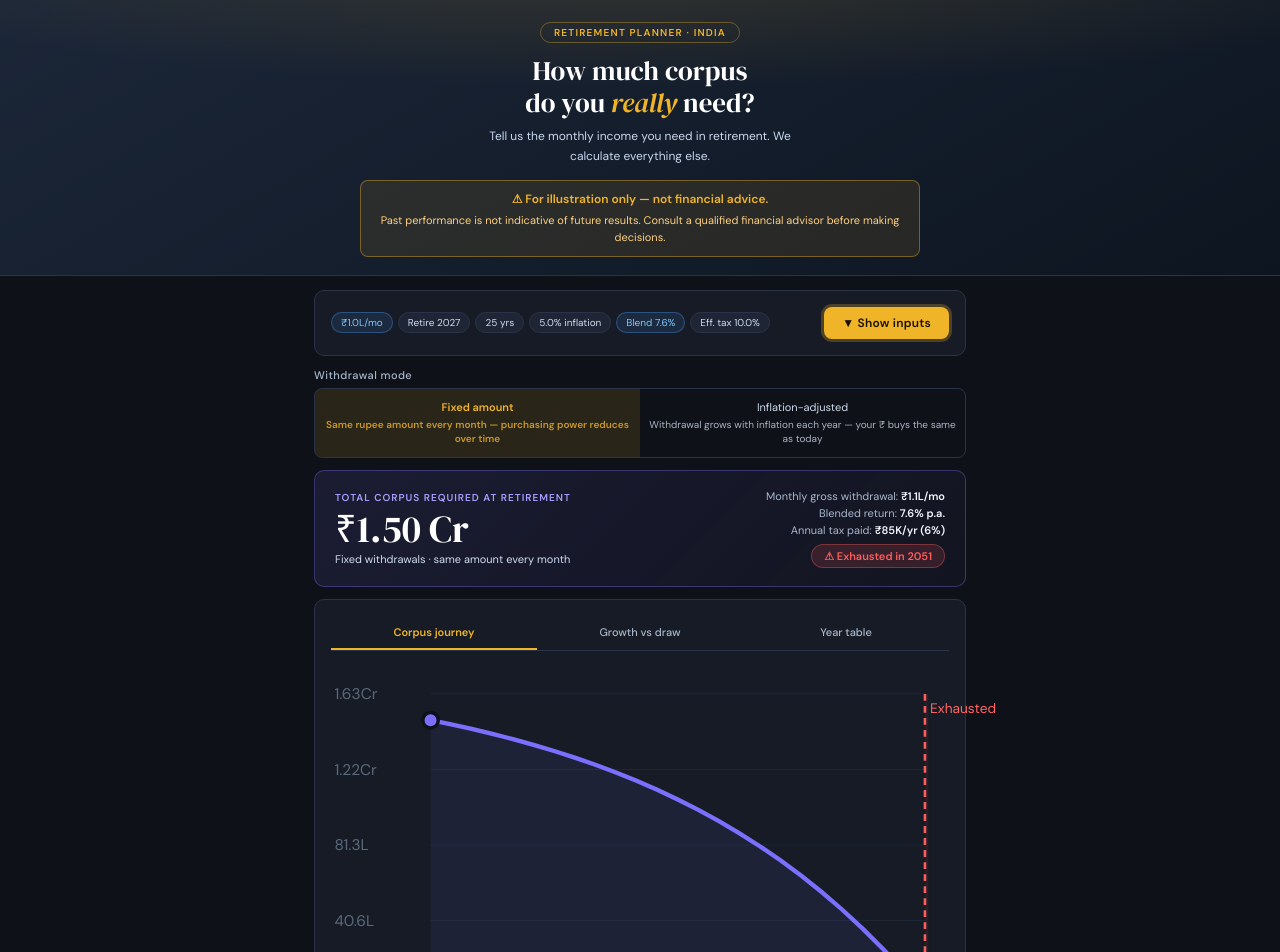
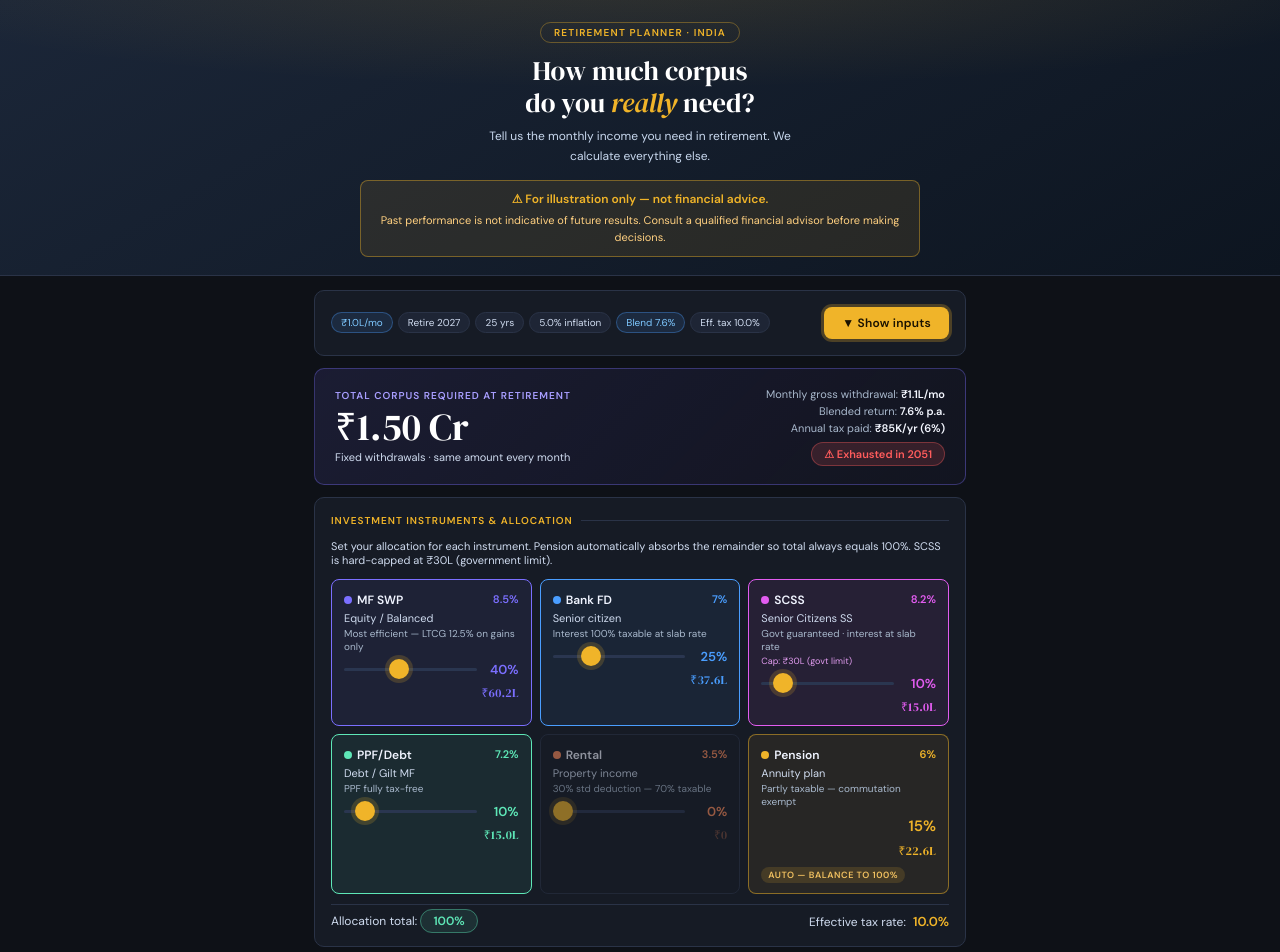
Before and after one commit to SanCha99/retirement-calculator-India, a plain HTML site: page index.html in a window 1280 px wide. Shown: the top 952 px of the page. Drawn offline with Linux system fonts and the light colour scheme.

Commit message:
V4.2 - SCSS variable and capped at 30L

```diff
--- a/index.html
+++ b/index.html
@@ -3,7 +3,7 @@
 <head>
 <meta charset="UTF-8">
 <meta name="viewport" content="width=device-width, initial-scale=1.0, maximum-scale=1.0">
-<title>Retirement Corpus Calculator v4.1</title>
+<title>Retirement Corpus Calculator v4.2</title>
 <style>
 @import url('https://fonts.googleapis.com/css2?family=DM+Serif+Display:ital@0;1&family=DM+Sans:wght@400;500;600&display=swap');
 *,*::before,*::after{box-sizing:border-box;margin:0;padding:0;}
@@ -81,6 +81,15 @@ input[type=range].c3::-webkit-slider-thumb{background:var(--teal);box-shadow:0 0
 .ar{display:flex;align-items:center;gap:6px;margin-top:8px;}
 .ar input[type=range]{height:3px;cursor:pointer;}
 .av{font-size:13px;font-weight:700;min-width:36px;text-align:right;}
+.amt-row{
+  margin-top:6px;
+  font-size:12px;
+  font-family:'DM Serif Display',serif;
+  font-weight:400;
+  text-align:right;
+  letter-spacing:.02em;
+}
+.ic.zero .amt-row{opacity:.4;}
 
 .scss-badge{display:inline-block;font-size:9px;font-weight:600;letter-spacing:.06em;text-transform:uppercase;padding:2px 7px;border-radius:8px;background:rgba(226,92,240,.15);color:#E29CF0;margin-top:4px;}
 
@@ -196,28 +205,22 @@ footer{text-align:center;padding:24px 16px 20px;font-size:11px;color:#8A9BB0;bor
       <div class="sr"><span class="sl">Years in retirement</span><span class="sv" id="v-lon">25<small>yrs</small></span></div>
       <input type="range" id="s-lon" class="c3" min="10" max="40" step="1" value="25">
     </div>
-    <div class="sg" style="margin-bottom:4px;">
+    <div class="sg" style="margin-bottom:14px;">
       <div class="sr"><span class="sl">India inflation (planning rate)</span><span class="sv" id="v-inf">5.0<small>%</small></span></div>
       <input type="range" id="s-inf" min="3" max="9" step="0.5" value="5">
     </div>
 
-    <div class="st" style="margin-top:16px;">Investment instruments &amp; allocation</div>
-    <p style="font-size:11px;color:var(--mu);margin-bottom:12px;">
-      Slide each instrument to your preferred allocation — all the way to 0% if you don't want it.
-      SCSS automatically receives whatever is left. Total always equals 100%.
-    </p>
-
-    <div class="igrid" id="igrid"></div>
-
-
-
-    <!-- ALLOC FOOTER: total + effective tax + warning -->
-    <div class="alloc-footer">
-      <div class="alloc-total-lbl">Allocation total: <span class="abadge">100%</span></div>
-      <div class="tax-display">
-        Effective tax rate: <span class="tax-val" id="eff-tax-val">—</span>
-      </div>
-      <div class="warn-msg" id="warn-msg">⚠ Cannot exceed 100% — SCSS is at 0%. Reduce another instrument first.</div>
+    <!-- WITHDRAWAL MODE — now inside the input card -->
+    <div class="sw-label">Withdrawal mode</div>
+    <div class="bsw" style="margin-bottom:6px;">
+      <button class="bsb on" id="btn-fix" onclick="setWmode('fix')">
+        Fixed amount
+        <small>Same rupee amount every month — purchasing power reduces over time</small>
+      </button>
+      <button class="bsb" id="btn-inf" onclick="setWmode('inf')">
+        Inflation-adjusted
+        <small>Withdrawal grows with inflation each year — your ₹ buys the same as today</small>
+      </button>
     </div>
 
     <button class="done-btn" onclick="closeInputs()">▲ Hide input details</button>
@@ -226,24 +229,7 @@ footer{text-align:center;padding:24px 16px 20px;font-size:11px;color:#8A9BB0;bor
 </div><!-- /input card -->
 
 <!-- ══════════════════════════════════
-     WITHDRAWAL MODE SWITCH
-══════════════════════════════════════ -->
-<div style="margin-bottom:12px;">
-  <div class="sw-label">Withdrawal mode</div>
-  <div class="bsw">
-    <button class="bsb on" id="btn-fix" onclick="setWmode('fix')">
-      Fixed amount
-      <small>Same rupee amount every month — purchasing power reduces over time</small>
-    </button>
-    <button class="bsb" id="btn-inf" onclick="setWmode('inf')">
-      Inflation-adjusted
-      <small>Withdrawal grows with inflation each year — your ₹ buys the same as today</small>
-    </button>
-  </div>
-</div>
-
-<!-- ══════════════════════════════════
-     CORPUS REQUIRED CARD
+     CORPUS REQUIRED CARD — moved up here
 ══════════════════════════════════════ -->
 <div class="corpus-card" id="corpus-card">
   <div class="cc-left">
@@ -256,6 +242,28 @@ footer{text-align:center;padding:24px 16px 20px;font-size:11px;color:#8A9BB0;bor
     <div class="cc-stat">Blended return: <span id="cc-ret">—</span></div>
     <div class="cc-stat">Annual tax paid: <span id="cc-tax">—</span></div>
     <div id="cc-status"></div>
+  </div>
+</div>
+
+<!-- ══════════════════════════════════
+     INSTRUMENTS & ALLOCATION — moved below corpus card
+══════════════════════════════════════ -->
+<div class="card">
+  <div class="st">Investment instruments &amp; allocation</div>
+  <p style="font-size:11px;color:var(--mu);margin-bottom:12px;">
+    Set your allocation for each instrument. Pension automatically absorbs the remainder
+    so total always equals 100%. SCSS is hard-capped at ₹30L (government limit).
+  </p>
+
+  <div class="igrid" id="igrid"></div>
+
+  <!-- ALLOC FOOTER: total + effective tax + warning -->
+  <div class="alloc-footer">
+    <div class="alloc-total-lbl">Allocation total: <span class="abadge">100%</span></div>
+    <div class="tax-display">
+      Effective tax rate: <span class="tax-val" id="eff-tax-val">—</span>
+    </div>
+    <div class="warn-msg" id="warn-msg"></div>
   </div>
 </div>
 
@@ -315,8 +323,9 @@ footer{text-align:center;padding:24px 16px 20px;font-size:11px;color:#8A9BB0;bor
         <strong style="color:var(--tx);">Instrument return assumptions (nominal, pre-tax, annual):</strong>
         <ul style="margin:8px 0 14px 18px;color:var(--mu);">
           <li>MF SWP equity/balanced: 8.5% &nbsp;·&nbsp; Bank FD (senior citizen): 7.0%</li>
-          <li>Pension/annuity: 6.0% &nbsp;·&nbsp; PPF/Debt MF: 7.2%</li>
-          <li>Rental yield (net): 3.5% &nbsp;·&nbsp; SCSS: 8.2% (govt guaranteed, ₹30L cap per person)</li>
+          <li>Pension/annuity: 6.0% (auto-holder — balances total to 100%)</li>
+          <li>PPF/Debt MF: 7.2% &nbsp;·&nbsp; Rental yield (net): 3.5%</li>
+          <li>SCSS: 8.2% (govt guaranteed, <strong>hard-capped at ₹30L per person</strong>)</li>
         </ul>
 
         <div style="margin-top:14px;padding:10px 12px;background:rgba(240,180,41,.07);border:1px solid rgba(240,180,41,.25);border-radius:6px;color:#FFD080;font-size:11px;">
@@ -332,7 +341,7 @@ footer{text-align:center;padding:24px 16px 20px;font-size:11px;color:#8A9BB0;bor
 <footer>
   Tax computed under India new tax regime (FY 2026-27) including 4% health &amp; education cess.<br>
   Returns shown are nominal pre-tax estimates · Last updated for FY 2026-27 slabs.
-  <div class="fver">v4.1</div>
+  <div class="fver">v4.2</div>
 </footer>
 
 <script>
@@ -355,14 +364,15 @@ footer{text-align:center;padding:24px 16px 20px;font-size:11px;color:#8A9BB0;bor
 const FREE_INST = [
   {id:'swp',  name:'MF SWP',    sub:'Equity / Balanced', ret:8.5, color:'#7B6FFF', taxRate:0.044, taxLbl:'Most efficient — LTCG 12.5% on gains only'},
   {id:'fd',   name:'Bank FD',   sub:'Senior citizen',    ret:7.0, color:'#4A9EFF', taxRate:0.20,  taxLbl:'Interest 100% taxable at slab rate'},
-  {id:'pen',  name:'Pension',   sub:'Annuity plan',      ret:6.0, color:'#F0B429', taxRate:0.08,  taxLbl:'Partly taxable — commutation exempt'},
+  {id:'scss', name:'SCSS',      sub:'Senior Citizens SS', ret:8.2, color:'#E25CF0', taxRate:0.20,  taxLbl:'Govt guaranteed · interest at slab rate',  hardCap:3000000},
   {id:'ppf',  name:'PPF/Debt',  sub:'Debt / Gilt MF',   ret:7.2, color:'#5EE7B7', taxRate:0.0,   taxLbl:'PPF fully tax-free'},
   {id:'rent', name:'Rental',    sub:'Property income',   ret:3.5, color:'#FF8C5A', taxRate:0.14,  taxLbl:'30% std deduction — 70% taxable'},
 ];
-const SCSS_INST = {id:'scss', ret:8.2, taxRate:0.20};
+/* Pension is the auto-holder — absorbs remainder so total = 100% */
+const HOLDER_INST = {id:'pen', name:'Pension', sub:'Annuity plan', ret:6.0, color:'#F0B429', taxRate:0.08, taxLbl:'Partly taxable — commutation exempt'};
 
 /* allocation state — each FREE instrument has an independent value 0–100 */
-let ALLOC = {swp:40, fd:25, pen:15, ppf:10, rent:0};
+let ALLOC = {swp:40, fd:25, scss:10, ppf:10, rent:0};
 let WMODE = 'fix';
 
 /* ━━━━━━━━━━━━━━━━━━━━━━━━━━━━━━━━━━━━━
@@ -371,7 +381,7 @@ let WMODE = 'fix';
 function freeTotal(){
   return FREE_INST.reduce((s,i)=>s+ALLOC[i.id],0);
 }
-function scssAlloc(){
+function holderAlloc(){
   return Math.max(0, 100 - freeTotal());
 }
 
@@ -424,19 +434,19 @@ function grossUp(net){
    Both weighted by allocation %
 ━━━━━━━━━━━━━━━━━━━━━━━━━━━━━━━━━━━━━ */
 function blendRet(){
-  const scss=scssAlloc();
-  const tot=freeTotal()+scss; // always 100
+  const holder=holderAlloc();
+  const tot=freeTotal()+holder; // always 100
   if(!tot)return 0.07;
   let r=FREE_INST.reduce((s,i)=>s+(i.ret/100)*(ALLOC[i.id]/tot),0);
-  r+=( SCSS_INST.ret/100)*(scss/tot);
+  r+=( HOLDER_INST.ret/100)*(holder/tot);
   return r;
 }
 function blendTax(){
   /* weighted effective tax rate across all instruments */
-  const scss=scssAlloc();
+  const holder=holderAlloc();
   const tot=100;
   let t=FREE_INST.reduce((s,i)=>s+i.taxRate*(ALLOC[i.id]/tot),0);
-  t+=SCSS_INST.taxRate*(scss/tot);
+  t+=HOLDER_INST.taxRate*(holder/tot);
   return t;
 }
 
@@ -523,15 +533,24 @@ function buildGrid(){
   const g=document.getElementById('igrid');
   g.innerHTML='';
 
-  /* cards 1-5: free instruments with sliders */
+  const corpus = window.__currentCorpus || 0;
+
+  /* cards 1-5: free instruments with sliders. SCSS is one of them now. */
   FREE_INST.forEach(inst=>{
     const alloc=ALLOC[inst.id];
     const isZero=alloc===0;
+    const amount = corpus * alloc / 100;
     const d=document.createElement('div');
     d.id='ic-'+inst.id;
     d.className='ic'+(isZero?' zero':'');
     d.style.borderColor=isZero?'var(--bdr)':inst.color;
     d.style.background=isZero?'transparent':`color-mix(in srgb,${inst.color} 8%,transparent)`;
+
+    /* SCSS shows ₹30L cap label */
+    const capLbl = inst.hardCap
+      ? `<div style="font-size:9px;color:#E29CF0;margin-top:2px;">Cap: ₹30L (govt limit)</div>`
+      : '';
+
     d.innerHTML=`
       <div style="display:flex;justify-content:space-between;align-items:center;">
         <div><span class="idot" style="background:${inst.color}"></span><span class="iname">${inst.name}</span></div>
@@ -539,93 +558,140 @@ function buildGrid(){
       </div>
       <div class="isub">${inst.sub}</div>
       <div class="itax">${inst.taxLbl}</div>
+      ${capLbl}
       <div class="ar">
-        <input type="range" id="sl-${inst.id}" min="0" max="100" step="5"
+        <input type="range" id="sl-${inst.id}" min="0" max="100" step="1"
           value="${alloc}" style="flex:1;"
           oninput="handleSlider('${inst.id}',+this.value)">
         <span class="av" id="av-${inst.id}" style="color:${inst.color}">${alloc}%</span>
+      </div>
+      <div class="amt-row" id="amt-${inst.id}" style="color:${inst.color};">
+        ${fmt(amount)}
       </div>`;
     g.appendChild(d);
   });
 
-  /* card 6: SCSS — auto, no slider, updated in-place by updateScssCard() */
-  const scss=scssAlloc();
-  const isZeroS=scss===0;
+  /* card 6: PENSION — auto-holder, no slider */
+  const holder=holderAlloc();
+  const holderAmt = corpus * holder / 100;
+  const isZeroH=holder===0;
   const sc=document.createElement('div');
-  sc.id='scss-card';
-  sc.className='ic'+(isZeroS?' zero':'');
-  sc.style.borderColor=isZeroS?'var(--bdr)':'rgba(226,92,240,.50)';
-  sc.style.background=isZeroS?'transparent':'color-mix(in srgb,#E25CF0 8%,transparent)';
+  sc.id='holder-card';
+  sc.className='ic'+(isZeroH?' zero':'');
+  sc.style.borderColor=isZeroH?'var(--bdr)':'rgba(240,180,41,.50)';
+  sc.style.background=isZeroH?'transparent':'color-mix(in srgb,#F0B429 8%,transparent)';
   sc.innerHTML=`
     <div style="display:flex;justify-content:space-between;align-items:center;">
-      <div><span class="idot" style="background:#E25CF0"></span><span class="iname">SCSS</span></div>
-      <span style="font-size:11px;font-weight:700;color:#E25CF0">${SCSS_INST.ret}%</span>
+      <div><span class="idot" style="background:#F0B429"></span><span class="iname">${HOLDER_INST.name}</span></div>
+      <span style="font-size:11px;font-weight:700;color:#F0B429">${HOLDER_INST.ret}%</span>
     </div>
-    <div class="isub">Senior Citizens' SS</div>
-    <div class="itax">Govt guaranteed · auto-allocated</div>
+    <div class="isub">${HOLDER_INST.sub}</div>
+    <div class="itax">${HOLDER_INST.taxLbl}</div>
     <div style="margin-top:8px;display:flex;justify-content:flex-end;">
-      <span class="av" id="scss-pct" style="color:#E25CF0;font-size:15px;">${scss}%</span>
+      <span class="av" id="holder-pct" style="color:#F0B429;font-size:15px;">${holder}%</span>
     </div>
-    <div style="margin-top:4px;"><span class="scss-badge">Auto — balance to 100%</span></div>`;
+    <div class="amt-row" id="amt-holder" style="color:#F0B429;">
+      ${fmt(holderAmt)}
+    </div>
+    <div style="margin-top:4px;"><span class="scss-badge" style="background:rgba(240,180,41,.15);color:#F0C060;">Auto — balance to 100%</span></div>`;
   g.appendChild(sc);
 }
 
 /* ━━━━━━━━━━━━━━━━━━━━━━━━━━━━━━━━━━━━━
-   UPDATE SCSS CARD IN-PLACE
-   Only touches the SCSS card's text and
-   styling — never touches the 5 free
-   slider cards, so no mid-drag destruction.
+   UPDATE CARD AMOUNTS IN-PLACE
+   Updates the absolute ₹ amount + holder %
+   on all 6 cards without rebuilding the
+   DOM (which would kill active slider drags).
 ━━━━━━━━━━━━━━━━━━━━━━━━━━━━━━━━━━━━━ */
-function updateScssCard(){
-  const scss=scssAlloc();
-  const isZero=scss===0;
-  const card=document.getElementById('scss-card');
-  const pct=document.getElementById('scss-pct');
-  if(!card||!pct) return;
-  pct.textContent=scss+'%';
-  card.className='ic'+(isZero?' zero':'');
-  card.style.borderColor=isZero?'var(--bdr)':'rgba(226,92,240,.50)';
-  card.style.background=isZero?'transparent':'color-mix(in srgb,#E25CF0 8%,transparent)';
-  /* also update free card styling (zero dimming) without rebuilding */
+function updateAllCardAmounts(){
+  const corpus = window.__currentCorpus || 0;
+  const holder = holderAlloc();
+
+  /* update free cards: amount + zero-styling */
   FREE_INST.forEach(inst=>{
     const ic=document.getElementById('ic-'+inst.id);
-    if(!ic) return;
-    const isZ=ALLOC[inst.id]===0;
+    const amtEl=document.getElementById('amt-'+inst.id);
+    if(!ic||!amtEl) return;
+    const alloc=ALLOC[inst.id];
+    const isZ=alloc===0;
+    const amount = corpus * alloc / 100;
+    amtEl.textContent = fmt(amount);
     ic.className='ic'+(isZ?' zero':'');
     ic.style.borderColor=isZ?'var(--bdr)':inst.color;
     ic.style.background=isZ?'transparent':`color-mix(in srgb,${inst.color} 8%,transparent)`;
   });
+
+  /* update Pension (holder) card */
+  const card=document.getElementById('holder-card');
+  const pctEl=document.getElementById('holder-pct');
+  const amtEl=document.getElementById('amt-holder');
+  if(card && pctEl && amtEl){
+    const isZ=holder===0;
+    pctEl.textContent=holder+'%';
+    amtEl.textContent=fmt(corpus * holder / 100);
+    card.className='ic'+(isZ?' zero':'');
+    card.style.borderColor=isZ?'var(--bdr)':'rgba(240,180,41,.50)';
+    card.style.background=isZ?'transparent':'color-mix(in srgb,#F0B429 8%,transparent)';
+  }
 }
 
 /* ━━━━━━━━━━━━━━━━━━━━━━━━━━━━━━━━━━━━━
    HANDLE FREE SLIDER MOVE
-   Hard cap: if moving this slider would push
-   freeTotal above 100, clamp it.
-   Show warning if already at cap (scss=0).
+   Two hard caps:
+   (a) Total of all FREE allocations ≤ 100
+       (else nothing left for Pension)
+   (b) SCSS allocation × corpus ≤ ₹30L
+       (govt limit, hardCap on FREE_INST)
+   Slider is physically clamped to the
+   tightest applicable cap.
 ━━━━━━━━━━━━━━━━━━━━━━━━━━━━━━━━━━━━━ */
 function handleSlider(id, rawVal){
+  const inst = FREE_INST.find(i=>i.id===id);
   const otherTotal = FREE_INST.filter(i=>i.id!==id).reduce((s,i)=>s+ALLOC[i.id],0);
-  const maxAllowed = 100 - otherTotal;
-  const clamped = Math.max(0, Math.min(maxAllowed, rawVal));
+  const maxFromTotal = 100 - otherTotal;
+
+  /* SCSS ₹30L cap → translate to % of current corpus */
+  let maxFromAmountCap = 100;
+  let amountCapHit = false;
+  if(inst && inst.hardCap){
+    const corpus = window.__currentCorpus || 0;
+    if(corpus > 0){
+      const pctFromCap = (inst.hardCap / corpus) * 100;
+      maxFromAmountCap = Math.floor(pctFromCap);
+      if(rawVal > maxFromAmountCap) amountCapHit = true;
+    }
+  }
+
+  const hardMax = Math.min(maxFromTotal, maxFromAmountCap);
+  const clamped = Math.max(0, Math.min(hardMax, rawVal));
   ALLOC[id] = clamped;
 
   /* snap slider back if clamped */
   const sl=document.getElementById('sl-'+id);
-  if(sl && sl.value != clamped) sl.value=clamped;
+  if(sl && +sl.value !== clamped) sl.value=clamped;
 
   /* update label */
   const lbl=document.getElementById('av-'+id);
   if(lbl) lbl.textContent=clamped+'%';
 
-  /* update SCSS card in-place — does NOT touch free slider cards */
-  updateScssCard();
+  /* warnings */
+  const warn=document.getElementById('warn-msg');
+  if(warn){
+    if(amountCapHit && rawVal > clamped){
+      warn.innerHTML='⚠ SCSS capped at ₹30L (government limit). Excess flows to Pension.';
+      warn.className='warn-msg show';
+    } else if(holderAlloc()===0 && rawVal > clamped){
+      warn.innerHTML='⚠ Cannot exceed 100% total. Reduce another instrument to free up space.';
+      warn.className='warn-msg show';
+    } else {
+      warn.className='warn-msg';
+    }
+  }
+
+  /* must render first to recompute corpus, then update card amounts */
+  render();
+  updateAllCardAmounts();
   refreshEffTax();
-
-  /* show warning if scss is 0 and user tried to go higher */
-  const warn=document.getElementById('warn-msg');
-  if(warn) warn.className='warn-msg'+(scssAlloc()===0&&rawVal>clamped?' show':'');
-
-  render();
 }
 
 function refreshEffTax(){
@@ -837,11 +903,16 @@ function render(){
   const P=getP();
   const ret=blendRet();
   const corpus=calcCorpus(P.moGross,P.years,ret,P.inf);
+  /* store corpus globally so card amount helpers can read it */
+  window.__currentCorpus = corpus;
   const rows=simulate(corpus,P.moGross,P.years,ret,P.inf);
   updateCorpusCard(corpus,P,ret,rows);
   drawCorpus(rows,corpus,P.retYear);
   drawGrowth(rows,P.retYear);
   buildTable(rows,P.retYear);
+  /* keep card amounts + effective tax in sync on every render */
+  updateAllCardAmounts();
+  refreshEffTax();
 }
 
 /* ━━━━━━━━━━━━━━━━━━━━━━━━━━━━━━━━━━━━━
```
